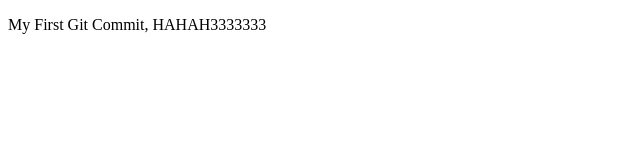
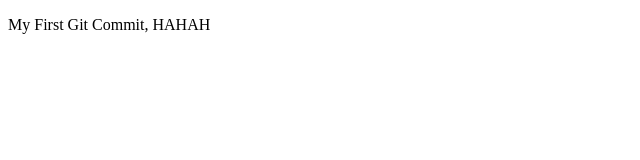
Before and after one commit to DaWenGe/playGround, a plain HTML site: page index.html in a window 1280 px wide. Shown: the full height of the page, 0-640 px from the left. Drawn offline with Linux system fonts and the light colour scheme.

Commit message:
Revert "2222"
This reverts commit 5fe3bf3602c98a48bd6606f3d551ab0b62a34b45.

```diff
--- a/index.html
+++ b/index.html
@@ -5,6 +5,6 @@
 		<title>My First Git Commit</title>
 	</head>
 	<body>
-		<p>My First Git Commit, HAHAH3333333</p>
+		<p>My First Git Commit, HAHAH</p>
 	</body>
 </html>
```
